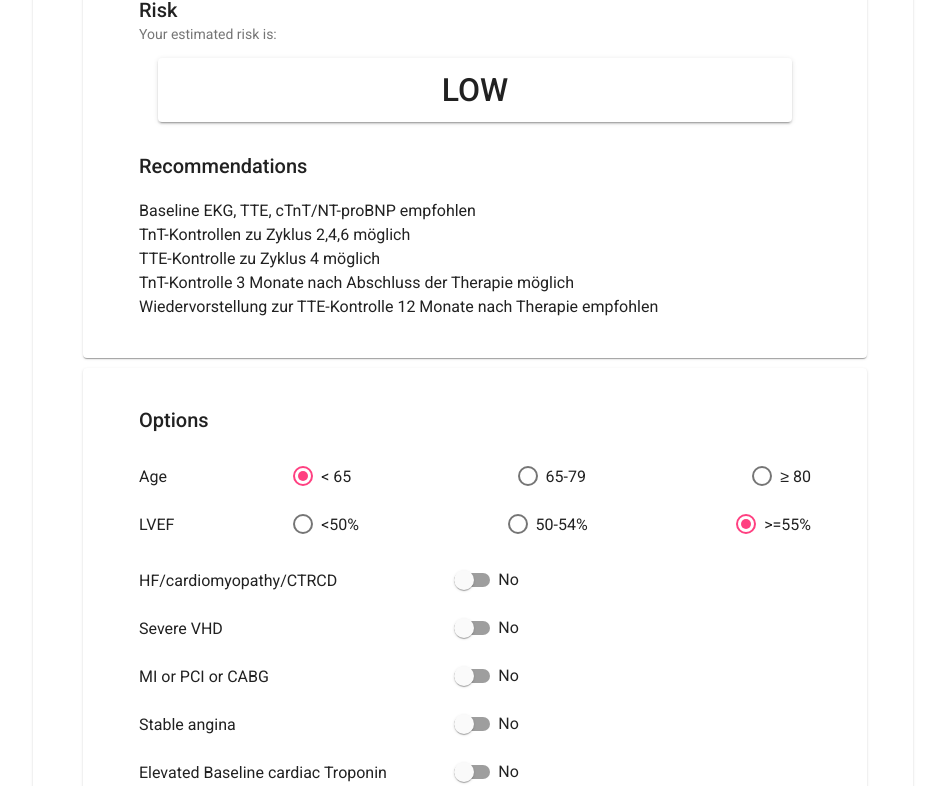
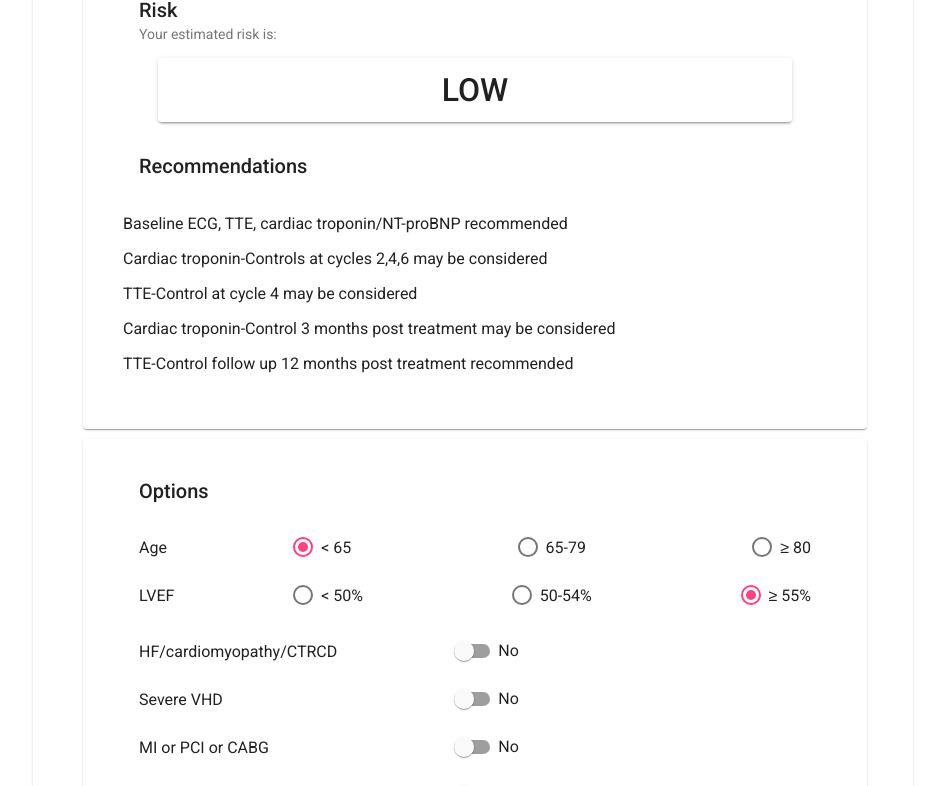
Before and after one commit to ninjafail/risk-calculator-web, an Angular app: page / in a window 1280 px wide. Shown: the part 472-1258 px from the top of the page, without its empty margins (167-1112 px from the left). Built offline with nearby package versions, Linux system fonts and the light colour scheme.

Commit message:
translate recommendations

```diff
--- a/src/app/risk-calculator/risk-calculator.component.css
+++ b/src/app/risk-calculator/risk-calculator.component.css
@@ -62,5 +62,5 @@ th {
 }
 
 .recommendation {
-  height: 1.5rem !important;
+  font-size: 1rem !important;
 }
--- a/src/app/risk-calculator/risk-calculator.component.html
+++ b/src/app/risk-calculator/risk-calculator.component.html
@@ -8,8 +8,8 @@
     </mat-card-subtitle>
   </mat-card-header>
 
+  <!-- > chosen Therapy <!-->
   <mat-card-content>
-      <!-- > Therapy Container <!-->
     <mat-card class="cell-container">
       <mat-card-header>
         <mat-card-title> Planned chemotherapy </mat-card-title>
@@ -31,6 +31,7 @@
       </mat-card-content>
     </mat-card>
 
+    <!-- > Risk <!-->
     <mat-card class="cell-container">
       <mat-card-header>
         <mat-card-title> Risk </mat-card-title>
@@ -45,18 +46,23 @@
         </div>
       </mat-card-content>
       &nbsp;
+      <!-- > Recommendations <!-->
       <mat-card-header>
         <mat-card-title> Recommendations </mat-card-title>
       </mat-card-header>
       <mat-card-content>
         <mat-list>
-              <mat-list-item class="recommendation" *ngFor="let rec of resultRecommendation?.recommendations">
+          <p
+            class="recommendation"
+            *ngFor="let rec of resultRecommendation?.recommendations"
+          >
             {{ rec }}
-              </mat-list-item>
+        </p>
         </mat-list>
       </mat-card-content>
     </mat-card>
 
+    <!-- > Options <!-->
     <mat-card class="cell-container">
       <mat-card-header>
         <mat-card-title> Options </mat-card-title>
--- a/src/app/risk-calculator/therapies.data.ts
+++ b/src/app/risk-calculator/therapies.data.ts
@@ -27,9 +27,9 @@ let therapyA: TherapyInterface = {
     {
       name: 'LVEF',
       options: [
-        { name: '<50%', weight: H },
+        { name: '< 50%', weight: H },
         { name: '50-54%', weight: M2 },
-        { name: '>=55%', weight: L },
+        { name: '≥ 55%', weight: L },
       ],
     },
   ],
@@ -56,31 +56,31 @@ let therapyA: TherapyInterface = {
     {
       condition: { type: 'RANGE', range: [0, 1] },
       recommendations: [
-        'Baseline EKG, TTE, cTnT/NT-proBNP empfohlen',
-        'TnT-Kontrollen zu Zyklus 2,4,6 möglich',
-        'TTE-Kontrolle zu Zyklus 4 möglich',
-        'TnT-Kontrolle 3 Monate nach Abschluss der Therapie möglich',
-        'Wiedervorstellung zur TTE-Kontrolle 12 Monate nach Therapie empfohlen',
+        'Baseline ECG, TTE, cardiac troponin/NT-proBNP recommended',
+        'Cardiac troponin-Controls at cycles 2,4,6 may be considered',
+        'TTE-Control at cycle 4 may be considered',
+        'Cardiac troponin-Control 3 months post treatment may be considered',
+        'TTE-Control follow up 12 months post treatment recommended',
       ],
     },
     {
       condition: { type: 'RANGE', range: [2, 4] },
       recommendations: [
-        'Baseline EKG, TTE, cTnT/NT-proBNP empfohlen',
-        'TnT-Kontrollen zu Zyklus 2,4,6 sinnvoll',
-        'TTE-Kontrolle zu Zyklus 4 sinnvoll',
-        'TTE-& TnT-Kontrolle 3 Monate nach Abschluss der Therapie sinnvoll',
-        'Wiedervorstellung zur TTE-Kontrolle 12 Monate nach Therapie empfohlen',
+        'Baseline ECG, TTE, cardiac troponin/NT-proBNP recommended',
+        'Cardiac troponin-Controls at cycles 2,4,6 should be considered',
+        'TTE-Control at cycle 4 should be considered',
+        'TTE-& cardiac troponin-Control 3 months post treatment should be considered',
+        'TTE-Control follow up 12 months post treatment recommended',
       ],
     },
     {
       condition: { type: 'RANGE', range: [5, Number.POSITIVE_INFINITY] },
       recommendations: [
-        'Baseline ECG, TTE, cTnT/NT-proBNP empfohlen',
-        'TnT-Kontrollen zu jedem Zyklus empfohlen',
-        'TTE-Kontrolle zu jedem zweiten Zyklus empfohlen',
-        'TTE-& TnT-Kontrolle 3 Monate nach Abschluss der Therapie empfohlen',
-        'TTE-Kontrolle 12 Monate nach Therapie empfohlen',
+        'Baseline ECG, TTE, cardiac troponin/NT-proBNP recommended',
+        'Cardiac troponin-Controls every cycle recommended',
+        'TTE-Control at cycles 2,4,6 recommended',
+        'TTE-& cardiac troponin-Control 3 months post treatment recommended',
+        'TTE-Control 12 months post treatment recommended',
       ],
     },
   ],
@@ -100,9 +100,9 @@ let therapyB: TherapyInterface = {
     {
       name: 'LVEF',
       options: [
-        { name: '<50%', weight: H },
+        { name: '< 50%', weight: H },
         { name: '50-54%', weight: M2 },
-        { name: '>=55%', weight: L },
+        { name: '≥ 55%', weight: L },
       ],
     },
   ],
@@ -131,20 +131,20 @@ let therapyB: TherapyInterface = {
     {
       condition: { type: 'RANGE', range: [0, 4] },
       recommendations: [
-        'Anti-HER-2-Therapie Low/Medium Risk Group',
-        'Baseline ECG, TTE, cTnT/NT-proBNP empfohlen',
-        'TTE-Kontrolle alle 3 Monate während Therapie empfohlen',
-        'TnT/BNP-Kontrollen als Therapiemonitoring möglich',
-        'TTE-Kontrolle 12 Monate nach Therapie empfohlen',
+        'Baseline ECG, TTE, cardiac troponin/NT-proBNP recommended',
+        'TTE-Control every 3 months during treatment recommended',
+        'Cardiac troponin/BNP-Controls during treatment may be considered',
+        'Cardiac troponin/BNP-Controls 12 months post treatment may be considered',
+        'TTE-Control 12 months post treatment recommended',
       ],
     },
     {
       condition: { type: 'RANGE', range: [5, Number.POSITIVE_INFINITY] },
       recommendations: [
-        'Baseline ECG, TTE, cTnT/NT-proBNP empfohlen',
-        'TTE/Biomarker-Kontrolle alle 3 Monate während Therapie empfohlen',
-        'TTE/Biomarker-Kontrolle 3 Monate nach Abschluss der Therapie empfohlen',
-        'TTE/Biomarker-Kontrolle 12 Monate nach Therapie empfohlen',
+        'Baseline ECG, TTE, cardiac troponin/NT-proBNP recommended',
+        'TTE/cardiac troponin/BNP-Controls every 3 months during treatment recommended',
+        'TTE/cardiac troponin/BNP-Controls 3 months post treatment recommended',
+        'TTE/cardiac troponin/BNP-Controls 12 months post treatment recommended',
       ],
     },
   ],
@@ -164,9 +164,9 @@ let therapyC: TherapyInterface = {
     {
       name: 'LVEF',
       options: [
-        { name: '<50%', weight: H },
+        { name: '< 50%', weight: H },
         { name: '50-54%', weight: M2 },
-        { name: '>=55%', weight: L },
+        { name: '≥ 55%', weight: L },
       ],
     },
   ],
@@ -201,35 +201,41 @@ let therapyC: TherapyInterface = {
     {
       condition: { type: 'RANGE', range: [0, 1] },
       recommendations: [
-        'Baseline EKG, TTE empfohlen',
-        'Bei unauffälligem Verlauf keine weitere Wiedervorstellung notwendig',
+        'Baseline ECG recommended',
+        'Baseline TTE should be considered',
+        'Home BP monitoring is recommended daily during the first cycle, after each increase of anticancer treatment dose, and every 2–3 weeks thereafter',
+        'No scheduled follow ups necessary'
       ],
     },
     {
       condition: { type: 'RANGE', range: [2, 4] },
       recommendations: [
-        'Baseline EKG, TTE, NT-proBNP empfohlen',
-        'TTE/NT-proBNP-Kontrolle alle 4 Monate während Therapie möglich',
-        'Im Anschluss ist eine TTE-Kontrolle alle 6-12 Monate während Therapie sinnvoll',
+        'Baseline ECG recommended,',
+        'Baseline TTE should be considered',
+        'Baseline NT-proBNP may be considered',
+        'TTE/NT-proBNP-Control every 4 months during treatment may be considered',
+        'TTE-Control every 6-12 months during treatment should be considered',
       ],
     },
     {
       condition: { type: 'RANGE', range: [5, 99] },
       recommendations: [
-        'Baseline EKG, TTE, NT-proBNP empfohlen',
-        'EKG-Kontrolle 2 Wochen nach Therapiebeginn und bei Dosissteigerung empfohlen',
-        'TTE/NT-proBNP-Kontrollen alle 3 Monate während Therapie sinnvoll',
-        'Im Anschluss ist eine TTE-Kontrolle alle 6-12 Monate während Therapie sinnvoll',
+        'Baseline ECG, TTE recommended',
+        'Baseline NT-proBNP should be considered',
+        'ECG-Control 2 weeks after intitiation of treatment and when increasing the dose recommended',
+        'TTE/NT-proBNP-Controls every 3 months during treatment should be considered',
+        'TTE-Control every 6-12 months during treatment should be considered',
       ],
     },
     {
       condition: { type: 'RANGE', range: [100, Number.POSITIVE_INFINITY] },
       recommendations: [
-        'Baseline EKG, TTE, NT-proBNP empfohlen',
-        'EKG-Kontrolle 2 Wochen nach Therapiebeginn und bei Dosissteigerung empfohlen',
-        'TTE/NT-proBNP-Kontrolle 4 Wochen nach Therapiebeginn sinnvoll',
-        'TTE/NT-proBNP-Kontrollen alle 3 Monate während Therapie sinnvoll',
-        'Im Anschluss ist eine TTE-Kontrolle alle 6-12 Monate während Therapie sinnvoll',
+        'Baseline ECG, TTE recommended',
+        'Baseline NT-proBNP should be considered',
+        'ECG-Control 2 weeks after intitiation of treatment and when increasing the dose recommended',
+        'TTE-Control 4 weeks after intitiation of treatment recommended',
+        'TTE/NT-proBNP-Controls every 3 months during treatment should be considered',
+        'TTE-Control every 6-12 months during treatment should be considered',
       ],
     },
   ],
@@ -250,9 +256,9 @@ let therapyD: TherapyInterface = {
     {
       name: 'LVEF',
       options: [
-        { name: '<50%', weight: H },
+        { name: '< 50%', weight: H },
         { name: '50-54%', weight: L },
-        { name: '>=55%', weight: L },
+        { name: '≥ 55%', weight: L },
       ],
     },
   ],
@@ -283,19 +289,19 @@ let therapyD: TherapyInterface = {
       condition: { type: 'RANGE', range: [0, 4] },
       recommendations: [
         'BCR-ABL-TKI',
-        'Baseline EKG, Lipid-Profil/HbA1c-Messung und TTE empfohlen',
-        'Nilotinib/Ponatinib: EKG, Lipid-Profil/HbA1c-Messung alle 3 Monate unter Therapie empfohlen',
-        'Nilotinib/Ponatinib: ABI-Messung Baseline sowie alle 6 Monate unter Therapie möglich',
+        'Baseline ECG, Lipid-profile/HbA1c-Control and TTE recommended',
+        'Nilotinib/Ponatinib: ECG, Lipid-profile/HbA1c-Control every 3 months during treatment recommended',
+        'Nilotinib/Ponatinib: Baseline ABI-Control and every 6 months during treatment may be considered',
       ],
     },
     {
       condition: { type: 'RANGE', range: [5, Number.POSITIVE_INFINITY] },
       recommendations: [
         'BCR-ABL-TKI',
-        'Baseline EKG, Lipid-Profil/HbA1c-Messung und TTE empfohlen',
-        'Nilotinib/Ponatinib: EKG, Lipid-Profil/HbA1c-Messung alle 3 Monate unter Therapie empfohlen',
-        'Nilotinib/Ponatinib: ABI-Messung Baseline sowie alle 6 Monate unter Therapie möglich',
-        'Dasatinib/Posatinib: TTE-Kontrolle alle 3 Monate sinnvoll',
+        'Baseline ECG, Lipid-profile/HbA1c-Control and TTE recommended',
+        'Nilotinib/Ponatinib: ECG, Lipid-profile/HbA1c-Control every 3 months during treatment recommended',
+        'Nilotinib/Ponatinib: Baseline ABI-Control and every 6 months during treatment may be considered',
+        'Dasatinib/Posatinib: TTE-Control every 3 months should be considered',
       ],
     },
   ],
@@ -315,9 +321,9 @@ let therapyE: TherapyInterface = {
     {
       name: 'LVEF',
       options: [
-        { name: '<50%', weight: H },
+        { name: '< 50%', weight: H },
         { name: '50-54%', weight: M2 },
-        { name: '>=55%', weight: L },
+        { name: '≥ 55%', weight: L },
       ],
     },
   ],
@@ -347,22 +353,14 @@ let therapyE: TherapyInterface = {
     { name: 'Obesity (BMI>30kg/m2)', weight: M1 },
   ],
   recommendations: [
-    // if C_Amyloidose.Checked
-    /* 'Proteasome Inhibitor + kardiale Amyloidose'
-        Baseline EKG, TnT, NT-proBNP, TTE und Kardio-MRT empfohlen
-        Blutdruck-Messung bei jedem Besuch sowie häusliche Messungen unter Therapie empfohlen
-        Biomarker alle 3-6 Monate unter Therapie empfohlen
-        TTE alle 3 Zyklen sinnvoll
-    */
-    // else range
     {
       condition: { type: 'SELECT', select: 'Cardiac amyloidosis' },
       recommendations: [
-        'Proteasome Inhibitor + kardiale Amyloidose',
-        'Baseline EKG, TnT, NT-proBNP, TTE und Kardio-MRT empfohlen',
-        'Blutdruck-Messung bei jedem Besuch sowie häusliche Messungen unter Therapie empfohlen',
-        'Biomarker alle 3-6 Monate unter Therapie empfohlen',
-        'TTE alle 3 Zyklen sinnvoll',
+        'Baseline ECG, cardiac troponin, NT-proBNP, TTE and cardiac-MRI recommended',
+        'Blood pressure monitoring at every clinical visit during treatment recommended',
+        'Blood pressure monitoring daily at home during treatment should be considered',
+        'Biomarker every 3-6 months during treatment recommended',
+        'TTE every 3 cycles should be considered',
       ],
     },
     {
@@ -377,10 +375,12 @@ let therapyE: TherapyInterface = {
         ],
       },
       recommendations: [
-        'Baseline EKG, NT-proBNP und TTE empfohlen',
-        'Blutdruck-Messung bei jedem Besuch sowie häusliche Messungen unter Therapie empfohlen',
-        'NT-proBNP jeden Zyklus während der ersten 6 Zyklen unter Carfilzomib oder Bortezomib sinnvoll',
-        'TTE alle 3 Zyklen unter Carfilzomib möglich',
+        'Baseline ECG, cardiac troponin, TTE and cardiac-MRI recommended',
+        'Baseline NT-proBNP should be considered',
+        'Blood pressure monitoring at every clinical visit during treatment recommended',
+        'Blood pressure monitoring daily at home during treatment should be considered',
+        'NT-proBNP every cycle during the first 6 cycles under Carfilzomib or Bortezomib should be considered',
+        'TTE every 3 cycles under Carfilzomib may be considered',
       ],
     },
     {
@@ -395,10 +395,11 @@ let therapyE: TherapyInterface = {
         ],
       },
       recommendations: [
-        'Baseline EKG, NT-proBNP und TTE empfohlen',
-        'Blutdruck-Messung bei jedem Besuch sowie häusliche Messungen unter Therapie empfohlen',
-        'NT-proBNP jeden Zyklus während der ersten 6 Zyklen unter Carfilzomib oder Bortezomib sinnvoll',
-        'TTE alle 3 Zyklen unter Carfilzomib möglich',
+        'Baseline ECG, cardiac troponin, NT-proBNP, TTE and cardiac-MRI recommended',
+        'Blood pressure monitoring at every clinical visit during treatment recommended',
+        'Blood pressure monitoring daily at home during treatment should be considered',
+        'NT-proBNP every cycle during the first 6 cycles under Carfilzomib or Bortezomib should be considered',
+        'TTE every 3 cycles under Carfilzomib should be considered',
       ],
     },
   ],
@@ -417,9 +418,9 @@ let therapyF: TherapyInterface = {
     {
       name: 'LVEF',
       options: [
-        { name: '<50%', weight: H },
+        { name: '< 50%', weight: H },
         { name: '50-54%', weight: M2 },
-        { name: '>=55%', weight: L },
+        { name: '≥ 55%', weight: L },
       ],
     },
   ],
@@ -444,101 +445,26 @@ let therapyF: TherapyInterface = {
   ],
   recommendations: [
     {
-      condition: { type: 'RANGE', range: [0, 1] },
+      condition: { type: 'RANGE', range: [0, 4] },
       recommendations: [
-        'Baseline EKG empfohlen',
-        'Blutdruck-Messung bei jedem Besuch sowie häusliche Messungen unter Therapie empfohlen',
-        'Cobimetinib/Vemurafenib: EKG nach 2 & 4 Wochen nach Therapiestart, sowie danach alle 3 Monate empfohlen',
-      ],
-    },
-    {
-      condition: { type: 'RANGE', range: [2, 4] },
-      recommendations: [
-        'Baseline EKG & TTE empfohlen',
-        'Blutdruck-Messung bei jedem Besuch sowie häusliche Messungen unter Therapie empfohlen',
-        'Cobimetinib/Vemurafenib: EKG nach 2 & 4 Wochen nach Therapiestart, sowie danach alle 3 Monate empfohlen',
+        'Baseline ECG recommended',
+        'Baseline TTE may be considered',
+        'Blood pressure monitoring at each clinical visit and weekly outpatient monitoring during the first 3 months of treatment and monthly thereafter recommended',
+        'Cobimetinib/Vemurafenib: ECG 2 & 4 weeks after initiation of treatment and every 3 months thereafter recommended',
       ],
     },
     {
       condition: { type: 'RANGE', range: [5, Number.POSITIVE_INFINITY] },
       recommendations: [
-        'Baseline EKG & TTE empfohlen',
-        'Blutdruck-Messung bei jedem Besuch sowie häusliche Messungen unter Therapie empfohlen',
-        'Cobimetinib/Vemurafenib: EKG nach 2 & 4 Wochen nach Therapiestart, sowie danach alle 3 Monate empfohlen',
-        'TTE-Kontrolle alle 6-12 Monate sinnvoll',
+        'Baseline ECG & TTE recommended',
+        'Blood pressure monitoring at each clinical visit and weekly outpatient monitoring during the first 3 months of treatment and monthly thereafter recommended',
+        'Cobimetinib/Vemurafenib: ECG 2 & 4 weeks after initiation of treatment and every 3 months thereafter recommended',
+        'TTE-Control every 4 months should be considered',
       ],
     },
   ],
 };
 
-let test: TherapyInterface = {
-  name: 'name of the therapy',
-  option_fields: [
-    {
-      name: 'field with multiple options',
-      options: [
-        { name: 'option 1', weight: L },
-        { name: 'option 2', weight: M1 },
-        { name: 'option 3', weight: M2 },
-      ],
-    },
-    {
-      name: 'another field with multiple options',
-      options: [
-        { name: 'option 1', weight: H },
-        { name: 'option 2', weight: VH },
-        { name: 'option 3', weight: L },
-      ],
-    },
-  ],
-  slider_fields: [
-    { name: 'field 1 with an yes/no option', weight: L },
-    { name: 'field 2 with an yes/no option', weight: H },
-    { name: 'field 3 with an yes/no option', weight: M2 },
-    { name: 'field 4 with an yes/no option', weight: M1 },
-    { name: 'field 5 with an yes/no option', weight: VH },
-    { name: 'field 6 with an yes/no option', weight: M2 },
-    { name: 'field x with an yes/no option', weight: L },
-  ],
-  recommendations: [
-    {
-      condition: { type: 'RANGE', range: [0, 1] },
-      recommendations: [
-        'Recommendation 1',
-        'Recommendation 2',
-        'Recommendation 3',
-        '...',
-      ],
-    },
-    {
-      condition: { type: 'RANGE', range: [2, 4] },
-      recommendations: ['blabla', '...'],
-    },
-    {
-      condition: {
-        type: 'AND',
-        conditions: [
-          {
-            type: 'OR',
-            conditions: [
-              { type: 'RANGE', range: [5, Number.POSITIVE_INFINITY] },
-              { type: 'SELECT', select: 'field 4 with an yes/no option' },
-            ],
-          },
-          {
-            type: 'NOT',
-            condition: {
-              type: 'OPTION',
-              option: 'another field with multiple options',
-              value: 'option 2',
-            },
-          },
-        ],
-      },
-      recommendations: ['1337', '...'],
-    },
-  ],
-};
 let therapiesRawData: TherapyInterface[] = [
   therapyA,
   therapyB,
```
Lines whose indentation alone changed are shown as unchanged.
